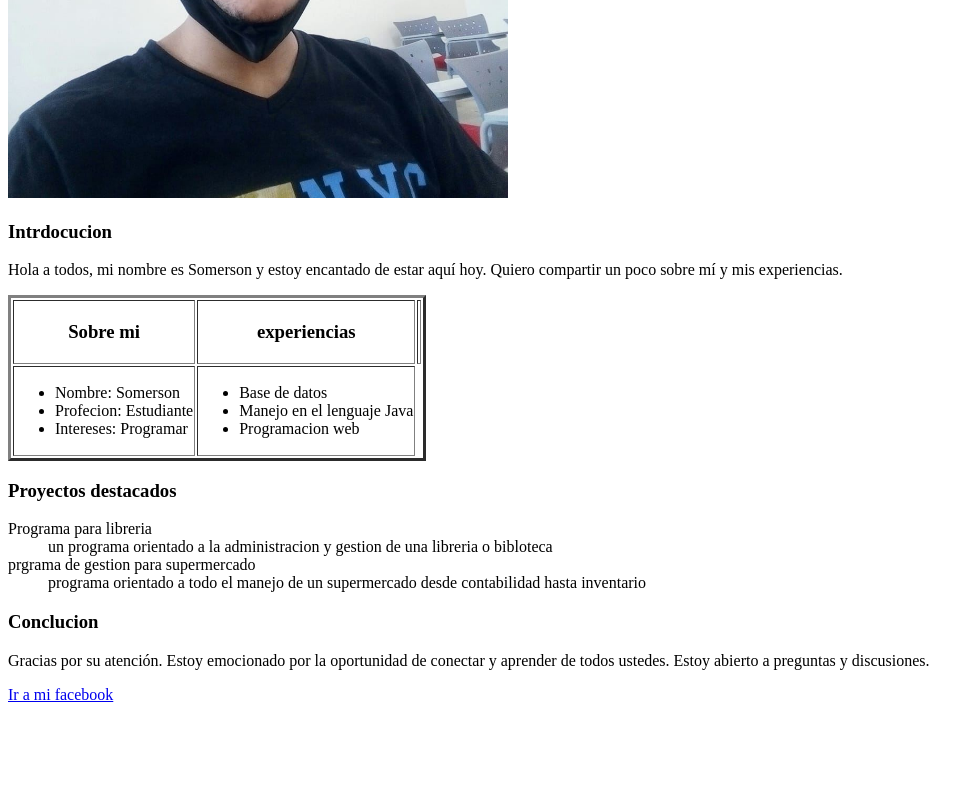
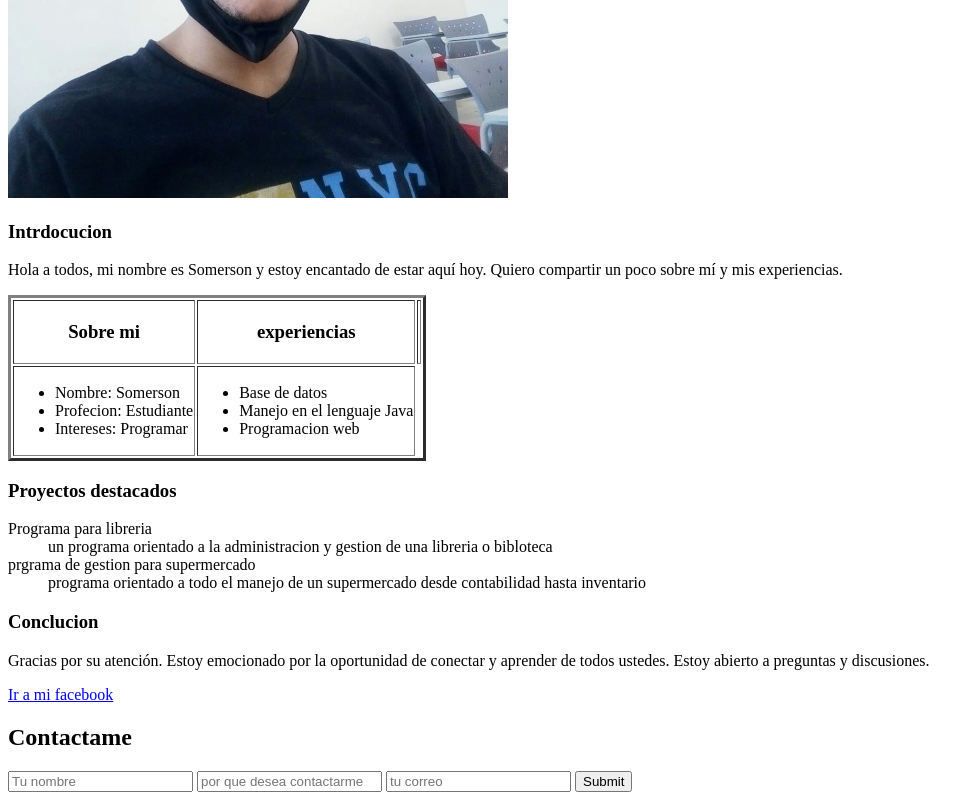
Before and after one commit to Somerson/My-Page-Web, a plain HTML site: page index.html in a window 1280 px wide. Shown: the part 434-1234 px from the top of the page, without its empty margins (0-980 px from the left). Before the commit the page ends 1146 px from the top, so only its background shows below. Drawn offline with Linux system fonts and the light colour scheme.

Commit message:
segundo commit

```diff
--- a/index.html
+++ b/index.html
@@ -54,5 +54,14 @@
     <p>Gracias por su atención. Estoy emocionado por la oportunidad de conectar y aprender de todos ustedes. Estoy abierto a preguntas y discusiones.</p>
     <a href="https://www.facebook.com/somersonjose.arrietaiguaran/">Ir a mi facebook</a>
     </div>
+    <div>
+        <form >
+            <h2>Contactame</h2>
+            <input type="text" placeholder="Tu nombre">
+            <input type="text" placeholder="por que desea contactarme">
+            <input type="email" placeholder="tu correo">
+            <input type="submit">
+        </form>
+    </div>
 </body>
 </html>
```
